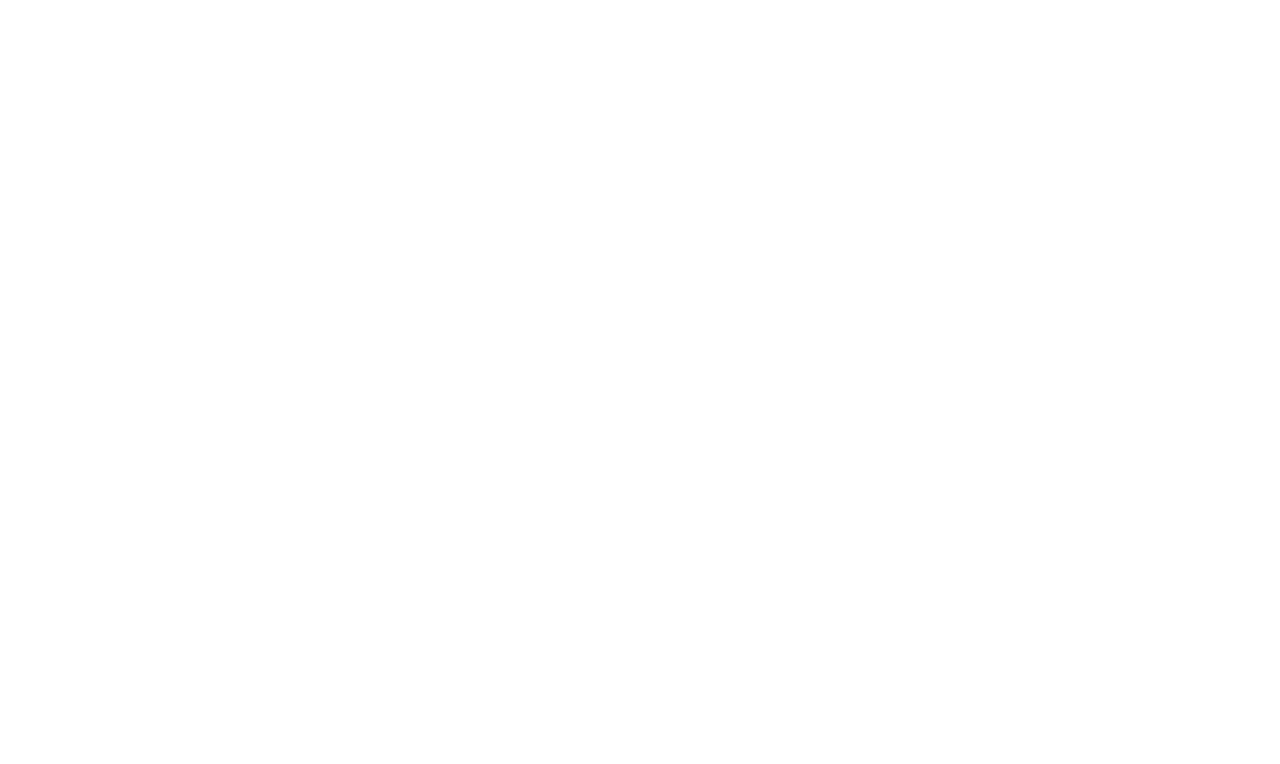
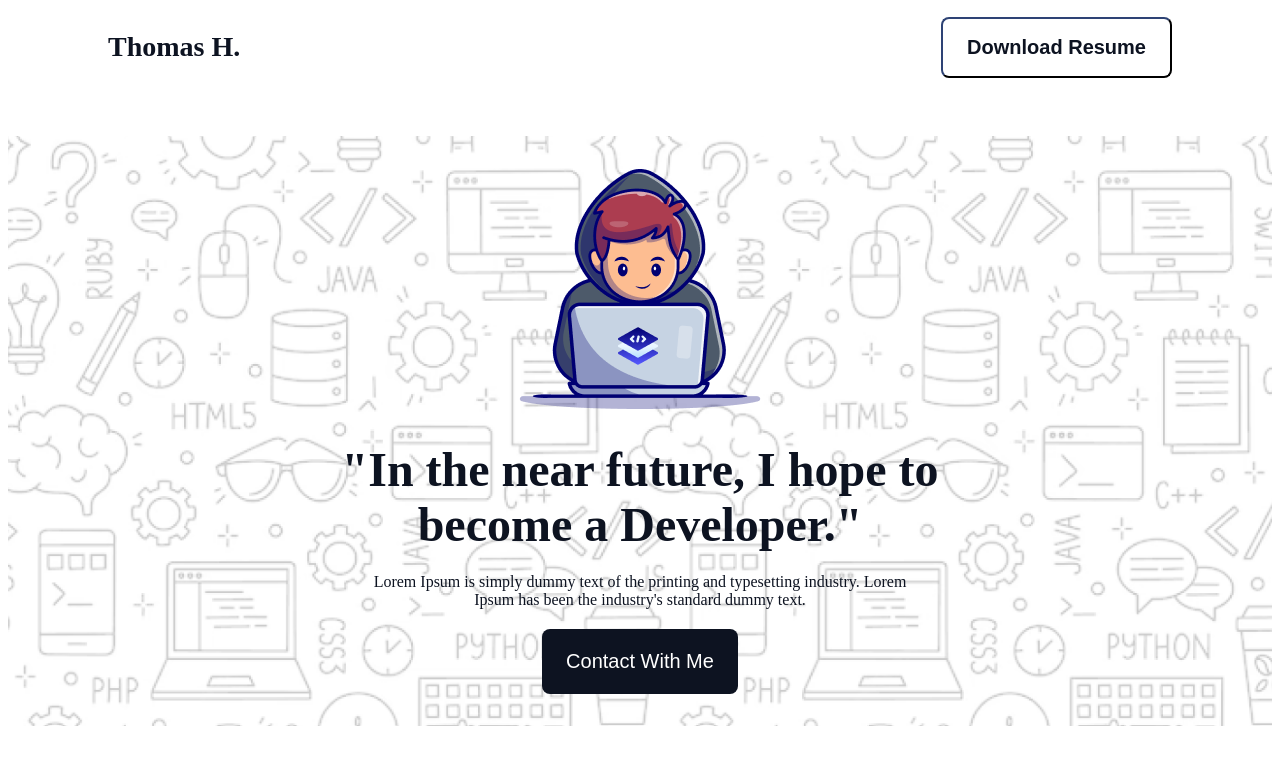
Before and after one commit to sonjibony/new-year-objectives, a plain HTML site: page index.html in a window 1280 px wide. Drawn offline with Linux system fonts and the light colour scheme.

Commit message:
banner done

```diff
--- a/index.html
+++ b/index.html
@@ -3,9 +3,29 @@
 <head>
     <meta charset="UTF-8">
     <meta name="viewport" content="width=device-width, initial-scale=1.0">
+
     <title>New Year Objectives</title>
+    <link rel="stylesheet" href="styles/objectives.css">
 </head>
 <body>
+    <header>
+        <!-- navbar -->
+        <nav class="navbar">
+<h1 class="name">Thomas H.</h1>
+<button class="download-resume">Download Resume</button>
+        </nav>
+        <div class="banner">
+            <img src="assets/Group.png" alt="">
+            <h1 class="banner-title">"In the near future, I hope to <br> become a Developer."</h1>
+            <p class="banner-des">Lorem Ipsum is simply dummy text of the printing and typesetting industry. Lorem <br> Ipsum has been the industry's standard dummy text.</p>
+            <button class="contact-me">Contact With Me</button>
+        </div>
+    </header>
+    <main>
 
+    </main>
+    <footer>
+
+    </footer>
 </body>
 </html>
--- /dev/null
+++ b/styles/objectives.css
@@ -0,0 +1,67 @@
+/* nav */
+.navbar{
+    display: flex;
+    justify-content: space-between;
+    align-items: center;
+    padding-left: 100px;
+
+padding-right: 100px;
+margin-bottom: 50px;
+}
+
+.name{
+font-size: 28px;
+font-weight: bolder;
+color: #0D1321;
+
+}
+
+.download-resume{
+    padding: 17px 24px;
+    border-color: #0D1321 ;
+    border-radius: 8px ;
+    color: #0D1321;
+    background: transparent;
+font-size: 20px;
+font-weight: bold;
+
+}
+
+/* banner */
+.banner{
+    background-image: url("../assets/Hero-bg.png");
+    background-size: cover;
+    background-position: center;
+    background-repeat: no-repeat;
+    width: 100%;
+    height:590px ;
+    display: flex;
+    flex-direction: column;
+    justify-content: center;
+    align-items: center;
+    margin: 0 auto;
+}
+
+.banner-title{
+    font-size: 48px;
+    font-weight: bolder;
+    text-align: center;
+    color: #0D1321;
+    margin-bottom: 5px;
+}
+.banner-des{
+    font-size: 16px ;
+    color: #0D1321;
+    text-align: center;
+    margin-bottom: 20px;
+}
+
+.contact-me{
+    padding: 21px 24px;
+    background-color: #0D1321;
+    color: white;
+    border-radius: 8px;
+    border: none;
+    font-size: 20px;
+
+}
```
